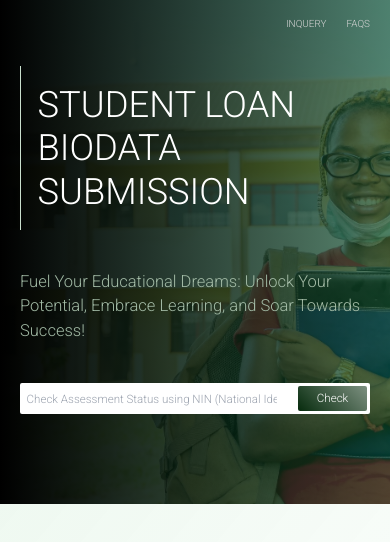
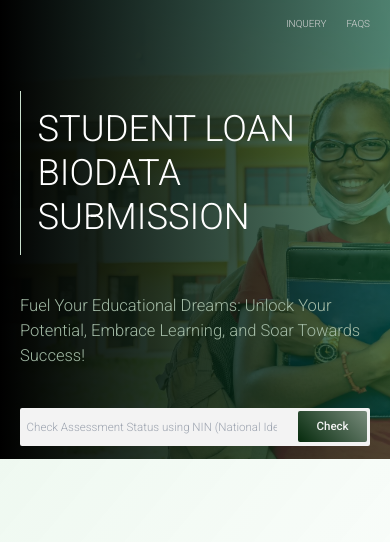
Before and after one commit to mjhdaais/palliative-ticket-generator, a Next.js app: page / in a window 390 px wide. Shown: the top 542 px of the page. Built offline with nearby package versions, Linux system fonts and the light colour scheme.

Commit message:
fixed search

```diff
--- a/styles/globals.css
+++ b/styles/globals.css
@@ -97,6 +97,7 @@ button {
     margin-left: 20px;
     padding-bottom: .2em;
     cursor: pointer;
+    transition: .1s ease;
 }
 
 .nav__link:hover {
@@ -137,7 +138,6 @@ button {
 .header__search {
     /* border: 1px solid #fff; */
     font-weight: 100;
-    /* margin-top: 32px; */
     margin-top: 39px;
 }
 
@@ -150,7 +150,7 @@ button {
     gap: 2px;
     padding: .2em;
     border-radius: 2px;
-    background-color: #ffffff;
+    background-color: #f3f3f3;
 }
 
 .header__search input::placeholder {
@@ -162,22 +162,27 @@ button {
     padding: 0 .2em;
     border: none;
     outline: none;
+    background-color: inherit;
 }
 
 .header__search input,
 .header__search button {
     border-radius: 2px;
+    padding: 0.2em;
 }
 
 .header__search button {
     flex: 20%;
     font-size: .7rem;
-    /* padding: .8em 0;
-    padding: 1.3em 0;
-    font-family: 'Roboto', sans-serif; */
-    /* font-size: .8rem; */
-    color: #ffffff;
+    font-weight: 500;
+    color: #f3f3f3;
     background: linear-gradient(45deg, #062b0d, #062b0d85);
+    transition: .1s ease;
+}
+
+.header__search button:hover {
+    background-color: #062b0d85;
+    /* color: #b9ffc6; */
 }
 
 .header__search button:focus {
@@ -186,58 +191,13 @@ button {
     outline-color: #a2cea2;
 }
 
-/* .header__search {
-    border: 1px solid;
-    width: 100%;
-    max-width: 512px;
-    margin-top: 2em;
+@media (max-width: 768px) {
+    /* HEADER */
+    .header {
+        height: 459px;
+    }
+
+    .header__content {
+        margin-top: 5.5em;
+    }
 }
-
-.search__form {
-    border: 1px solid;
-    display: flex;
-    align-items: center;
-    gap: 2px;
-    background-color: #ffffff;
-    padding: .2em;
-    border-radius: 2px;
-}
-
-.search__input, .search__button {
-    padding: .7em;
-    padding: 0.2em !important;
-    border-radius: 2px;
-}
-
-.search__input {
-    flex: 80%;
-    margin-left: 2px;
-    border: none;
-    outline: none;
-    border-top-right-radius: 0;
-    border-bottom-right-radius: 0;
-    font-family: 'Roboto', sans-serif;
-}
-
-.search__input::placeholder {
-    font-family: inherit !important;
-    font-family: 'Roboto', sans-serif !important;
-    font-weight: 100;
-    font-size: .8rem;
-}
-
-.search__button {
-    flex: 20%;
-    padding: .8em 0;
-    padding: 1.3em 0;
-    font-family: 'Roboto', sans-serif;
-    font-size: .8rem;
-    color: white;
-    background: linear-gradient(45deg, #062b0d, #062b0d85);
-}
-
-.search__button:focus {
-    outline-style: solid;
-    outline-width: 2px;
-    outline-color: #a2cea2;
-} */
```
